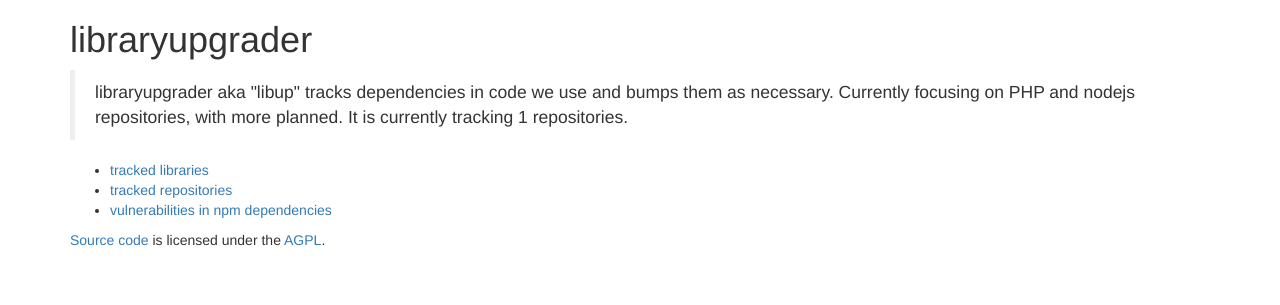
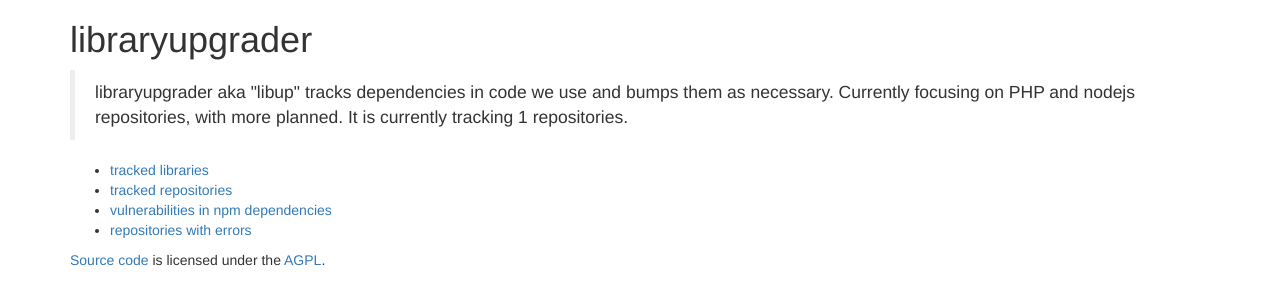
Before and after one commit to wikimedia/labs-libraryupgrader, a Flask app: template libup/web/templates/index.html in a window 1280 px wide. Shown: the top 305 px of the page. Run offline with Flask 2, Linux system fonts and the light colour scheme; the template is opened without the code that fills it: most values are stand-ins (such as "Sample title", 1, 10 or a date in 2020); some libraries are stand-ins or nearby versions.

Commit message:
Web: Show a ❌ next to errors repos in all view
Bug: T268254
Change-Id: Id9ef6b9c5616f83f802f0e9a9fcfde3cdcf873ed

```diff
--- a/libup/web/__init__.py
+++ b/libup/web/__init__.py
@@ -91,7 +91,8 @@ def r_index():
     repos = list(data.get_data())
     return render_template(
         'r_index.html',
-        repos=repos
+        repos=repos,
+        errors=data.get_errors(),
     )
 
 
@@ -153,6 +154,7 @@ def library_table():
         want=want,
         display=display,
         ci_utils=wikimediaci_utils,
+        errors=data.get_errors(),
     )
 
 
@@ -185,6 +187,7 @@ def library_(manager, name):
         used=used,
         library=found,
         canaries=CANARIES,
+        errors=data.get_errors(),
     )
 
 
@@ -235,10 +238,10 @@ def _new_log_search(repo, files):
 
 @app.route('/vulns/npm')
 def vulns_npm():
-    data = Data().get_data()
+    data = Data()
     advisories = {}
     affected = defaultdict(dict)
-    for repo, info in data.items():
+    for repo, info in data.get_data().items():
         if not info.get('npm-audit'):
             continue
         if 'error' in info['npm-audit']:
@@ -272,6 +275,7 @@ def vulns_npm():
         COLORS=COLORS,
         dev_all=lambda x: all(y.get('dev') for y in x),
         via=via,
+        errors=data.get_errors(),
     )
 
 
--- a/libup/web/templates/index.html
+++ b/libup/web/templates/index.html
@@ -16,6 +16,7 @@
     <li><a href="{{url_for('library_index')}}">tracked libraries</a></li>
     <li><a href="{{url_for('r_index')}}">tracked repositories</a></li>
     <li><a href="{{url_for('vulns_npm')}}">vulnerabilities in npm dependencies</a></li>
+    <li><a href="{{url_for('errors')}}">repositories with errors</a></li>
 </ul>
 
 {% endblock %}
--- a/libup/web/templates/library.html
+++ b/libup/web/templates/library.html
@@ -21,7 +21,7 @@
 <p><code>{{version}}</code>: {{len(repos)}} repositories</p>
 <ul>
     {% for repo in repos|sort %}
-    <li>{% if repo in canaries %}🦆 {% endif %}<a href="{{url_for('r', repo=repo)}}"><code>{{repo}}</code></a></li>
+    <li>{% if repo in errors %}❌ {% endif %}{% if repo in canaries %}🦆 {% endif %}<a href="{{url_for('r', repo=repo)}}"><code>{{repo}}</code></a></li>
     {% endfor %}
 </ul>
 {% endfor %}
@@ -33,7 +33,7 @@
 <p><code>{{version}}</code>: {{len(repos)}} repositories</p>
 <ul>
     {% for repo in repos|sort %}
-    <li>{% if repo in canaries %}🦆 {% endif %}<a href="{{url_for('r', repo=repo)}}"><code>{{repo}}</code></a></li>
+    <li>{% if repo in errors %}❌ {% endif %}{% if repo in canaries %}🦆 {% endif %}<a href="{{url_for('r', repo=repo)}}"><code>{{repo}}</code></a></li>
     {% endfor %}
 </ul>
 {% endfor %}
--- a/libup/web/templates/library_table.html
+++ b/libup/web/templates/library_table.html
@@ -16,7 +16,7 @@
     <tbody>
         {% for repo, libs in sorted(display.items()) %}
         <tr>
-            <td><a href="{{url_for('r', repo=repo)}}">{{repo}}</a></td>
+            <td>{% if repo in errors %}❌ {% endif %}<a href="{{url_for('r', repo=repo)}}">{{repo}}</a></td>
             <td>{% if ci_utils.is_wikimedia_deployed(repo) %}✓{% else %}—{% endif %}</td>
             {% for lib in libs %}
             {% if lib %}
--- a/libup/web/templates/r_index.html
+++ b/libup/web/templates/r_index.html
@@ -4,7 +4,7 @@
 <h1>tracked repositories</h1>
 <ul>
     {% for repo in sorted(repos) %}
-    <li><a href="{{url_for('r', repo=repo)}}">{{repo}}</a></li>
+    <li>{% if repo in errors %}❌ {% endif %}<a href="{{url_for('r', repo=repo)}}">{{repo}}</a></li>
     {% endfor %}
 </ul>
 
--- a/libup/web/templates/vulns_npm.html
+++ b/libup/web/templates/vulns_npm.html
@@ -21,6 +21,7 @@
 <ul>
 {% for repo, info in sorted(affected[advisory.id].items()) %}
     <li>
+        {% if repo in errors %}❌ {% endif %}
         <a href="{{url_for('r', repo=repo)}}">{{repo}}</a>
         ({% if dev_all(info.findings) %}dev only{% endif %}, via:
         {% for pkg in via(info.findings) %}
```
